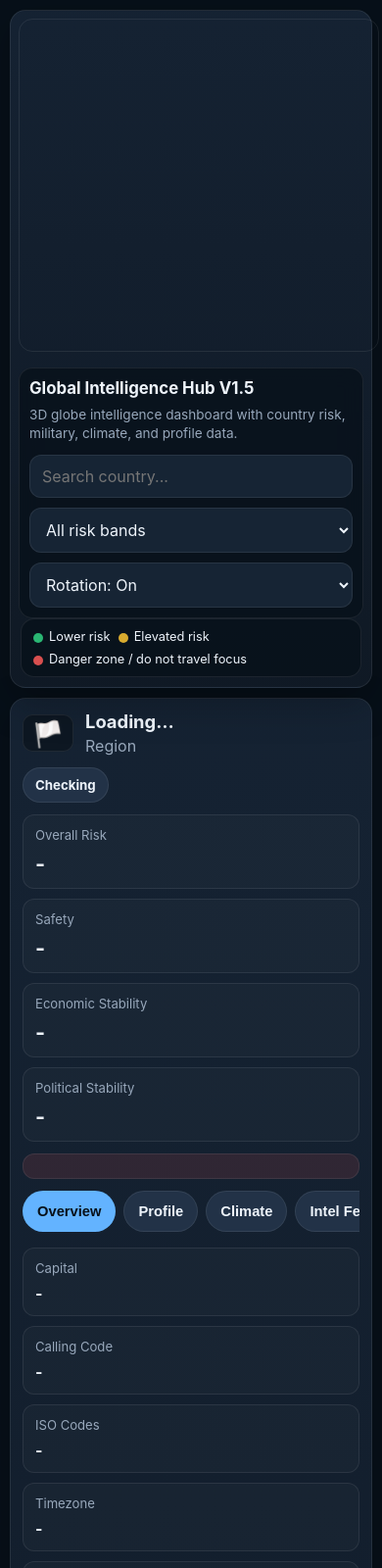
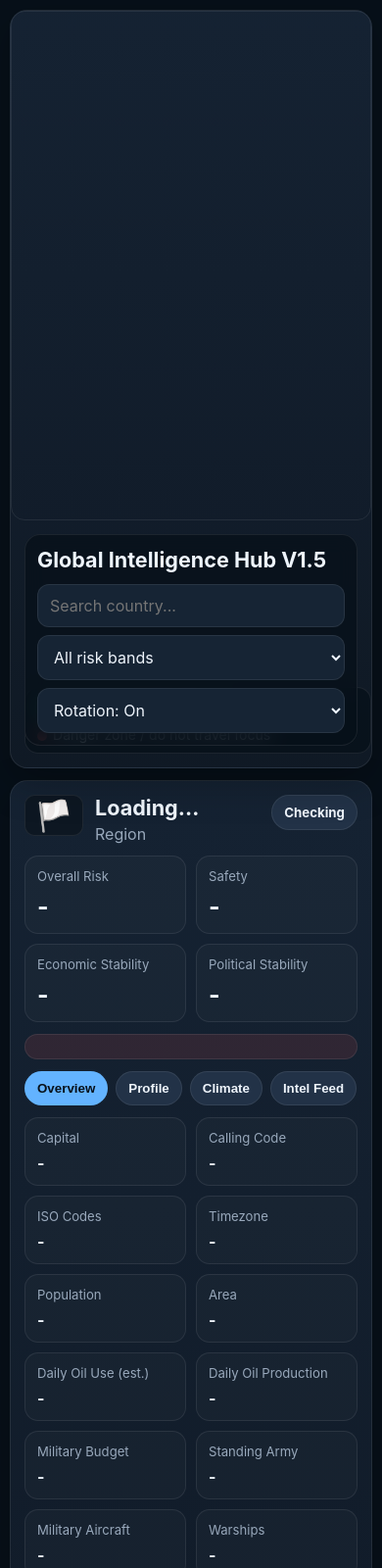
Before and after one commit to NeautralEnemy/global-intelligence-hub, a plain HTML site: page Index.html in a window 390 px wide. Shown: the top 1600 px of the page at 98% size. Drawn offline with nearby package versions, Linux system fonts and the light colour scheme; a script that the page names is missing.

Commit message:
Add files via upload

```diff
--- a/Index.html
+++ b/Index.html
@@ -41,7 +41,7 @@
     }
     .left { position: relative; min-height: 760px; }
     #globeViz { width: 100%; height: 100%; min-height: 760px; }
-    .overlay {
+    .overlay { z-index:2;
       position: absolute; inset: 0 auto auto 0; padding: 14px;
       width: min(640px, calc(100% - 28px)); pointer-events: none;
     }
@@ -137,102 +137,55 @@
       .toolbar { grid-template-columns: 1fr; }
     }
 
-    @media (max-width: 768px) {
-      .app {
-        grid-template-columns: 1fr;
-        padding: 10px;
-        gap: 10px;
-      }
-      .panel { border-radius: 16px; }
-      .left {
-        min-height: auto;
-        display: flex;
-        flex-direction: column;
-        overflow: visible;
-      }
-      .overlay {
-        position: relative;
-        inset: auto;
-        width: 100%;
-        padding: 10px 10px 0;
-        pointer-events: auto;
-      }
-      .titlebox {
-        padding: 12px;
-        border-radius: 14px;
-      }
-      #globeViz {
-        min-height: 380px;
-        height: 380px;
-        margin: 10px;
-        border: 1px solid var(--line);
-        border-radius: 14px;
-        overflow: hidden;
-      }
-      h1 { font-size: 1.05rem; }
-      .sub {
-        font-size: .85rem;
-        line-height: 1.4;
-      }
-      .country-head {
-        flex-direction: column;
-        align-items: stretch;
-      }
-      .country-title { align-items: center; }
-      .flag-box {
-        width: 52px;
-        height: 38px;
-        font-size: 1.6rem;
-      }
-      .scores, .meta-grid { grid-template-columns: 1fr; }
-      .tabbar {
-        overflow-x: auto;
-        flex-wrap: nowrap;
-        padding-bottom: 4px;
-        scrollbar-width: thin;
-      }
-      .tab-btn {
-        flex: 0 0 auto;
-        min-height: 42px;
-        padding: 10px 14px;
-        font-size: .92rem;
-      }
-      .chipbox { padding: 10px; }
-      .chips { gap: 6px; }
-      .chip {
-        font-size: .82rem;
-        padding: 7px 9px;
-      }
-      .badge { align-self: flex-start; }
-      .card { padding: 12px; }
-      .score, .meta, .intel-item, .danger-box, .chipbox, .link-grid a {
-        border-radius: 12px;
-      }
-      .row-actions { flex-direction: column; }
-      button, input, select, textarea { min-height: 44px; }
-      .link-grid { grid-template-columns: 1fr; }
-      .legend {
-        position: static;
-        margin: 0 10px 10px;
-        gap: 8px;
-        font-size: .8rem;
-      }
-    }
+@media (max-width:768px){
 
-    @media (max-width: 480px) {
-      #globeViz {
-        min-height: 340px;
-        height: 340px;
-        margin: 8px;
-      }
-      .overlay {
-        padding: 8px 8px 0;
-      }
-      .titlebox { padding: 10px; }
-      .country-head h2 { font-size: 1.15rem; }
-      .score strong { font-size: 1.35rem; }
-    }
-  </style>
+.app{
+grid-template-columns:1fr;
+gap:12px;
+padding:10px;
+}
+
+.overlay{
+position:relative;
+width:100%;
+margin-bottom:8px;
+}
+
+#globeViz{
+height:420px;
+border-radius:14px;
+border:1px solid rgba(255,255,255,.08);
+}
+
+.titlebox{
+padding:12px;
+}
+
+.sub{
+display:none;
+}
+
+.toolbar{
+grid-template-columns:1fr;
+gap:8px;
+}
+
+.tabbar{
+overflow-x:auto;
+flex-wrap:nowrap;
+}
+
+.meta-grid,.scores{
+grid-template-columns:1fr 1fr;
+}
+
+.country-head{
+gap:6px;
+}
+
+}
+
+</style>
 </head>
 <body>
   <div class="app">
@@ -241,7 +194,7 @@
       <div class="overlay">
         <div class="titlebox">
           <h1>Global Intelligence Hub V1.5</h1>
-          <p class="sub">3D globe intelligence dashboard with country risk, military, climate, and profile data.</p>
+          <p class="sub">Built from the simpler Version 1 approach: 3D globe, embedded country dataset, country risk overview, better country stats, local notes, optional live public reporting, and improved globe controls.</p>
           <div class="toolbar">
             <input id="searchBox" type="text" placeholder="Search country..." />
             <select id="riskFilter">
@@ -806,15 +759,8 @@ const state = {
   globe: null,
   country: null,
   filtered: [],
-  autoRotateEnabled: true,
-  isMobile: false
+  autoRotateEnabled: true
 };
-
-function detectMobileMode() {
-  const touchCapable = window.matchMedia("(pointer: coarse)").matches;
-  const narrow = window.innerWidth <= 768;
-  return touchCapable || narrow;
-}
 
 function getSavedNotes() {
   try { return JSON.parse(localStorage.getItem("intelhub_notes_v15") || "{}"); } catch { return {}; }
@@ -994,8 +940,7 @@ function renderCountry(c) {
 
   if (state.globe) {
     pauseAutoRotate();
-    const altitude = state.isMobile ? 1.75 : 1.45;
-    state.globe.pointOfView({ lat: c.lat, lng: c.lng, altitude }, 1400);
+    state.globe.pointOfView({ lat: c.lat, lng: c.lng, altitude: 1.45 }, 1400);
   }
 
   loadIntel(c);
@@ -1036,23 +981,13 @@ function setAutoRotate(enabled) {
   state.autoRotateEnabled = enabled;
   if (!state.globe) return;
   state.globe.controls().autoRotate = enabled;
-  state.globe.controls().autoRotateSpeed = enabled ? 0.08 : 0;
+  state.globe.controls().autoRotateSpeed = enabled ? 0.10 : 0;
   const toggle = document.getElementById("rotationToggle");
   if (toggle) toggle.value = enabled ? "on" : "off";
 }
 
 function pauseAutoRotate() {
   setAutoRotate(false);
-}
-
-function applyMobileDefaults() {
-  state.isMobile = detectMobileMode();
-  if (state.isMobile) {
-    setAutoRotate(false);
-  } else {
-    const toggle = document.getElementById("rotationToggle");
-    setAutoRotate(!toggle || toggle.value === "on");
-  }
 }
 
 function initGlobe() {
@@ -1075,18 +1010,14 @@ function initGlobe() {
     });
 
   globe.controls().autoRotate = true;
-  globe.controls().autoRotateSpeed = 0.08;
-  globe.controls().enablePan = false;
+  globe.controls().autoRotateSpeed = 0.10;
   state.globe = globe;
 
   const canvas = document.querySelector("#globeViz canvas");
   if (canvas) {
     canvas.addEventListener("pointerdown", () => pauseAutoRotate());
     canvas.addEventListener("wheel", () => pauseAutoRotate(), { passive: true });
-    canvas.style.touchAction = "pan-y";
   }
-
-  applyMobileDefaults();
 }
 
 document.addEventListener("click", (e) => {
@@ -1101,15 +1032,6 @@ document.getElementById("searchBox").addEventListener("input", applyFilter);
 document.getElementById("riskFilter").addEventListener("change", applyFilter);
 document.getElementById("rotationToggle").addEventListener("change", (e) => {
   setAutoRotate(e.target.value === "on");
-});
-
-window.addEventListener("resize", () => {
-  const wasMobile = state.isMobile;
-  applyMobileDefaults();
-  if (state.globe && state.country && wasMobile !== state.isMobile) {
-    const altitude = state.isMobile ? 1.75 : 1.45;
-    state.globe.pointOfView({ lat: state.country.lat, lng: state.country.lng, altitude }, 400);
-  }
 });
 
 document.getElementById("saveNotes").addEventListener("click", () => {
@@ -1140,6 +1062,7 @@ document.getElementById("watchCheck").addEventListener("change", (e) => {
 });
 
 initGlobe();
+setAutoRotate(true);
 applyFilter();
 renderCountry(enrichedCountries.find(c => c.name === "United Kingdom") || enrichedCountries[0]);
 </script>
```
